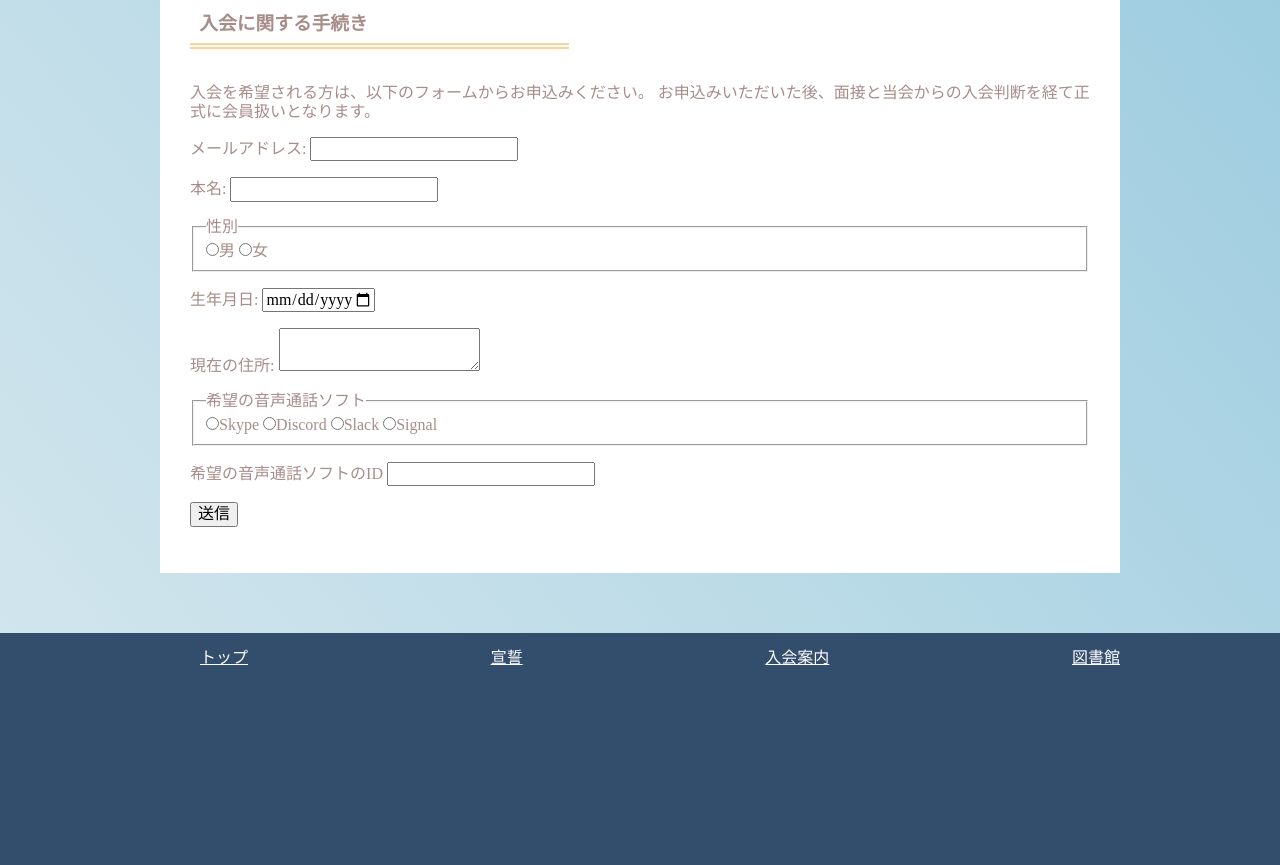
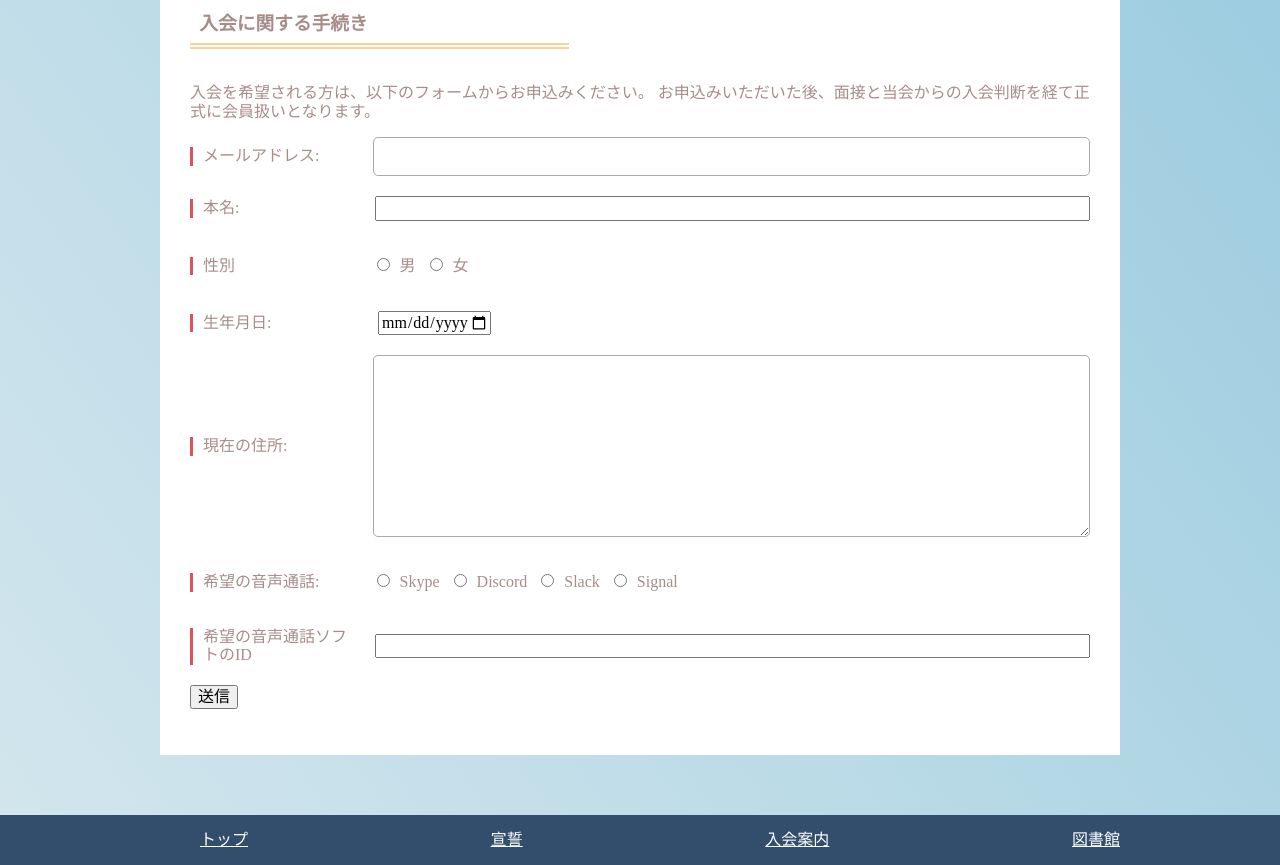
Before and after one commit to yuto-club/www, a plain HTML site: page joinus.html in a window 1280 px wide. Shown: the part 488-1353 px from the top of the page. Drawn offline with Linux system fonts and the light colour scheme.

Commit message:
フォームのCSS適用

```diff
--- a/joinus.html
+++ b/joinus.html
@@ -42,55 +42,46 @@
                 お<ruby>申込<rt>もうしこ</rt></ruby>みいただいた<ruby>後<rt>あと</rt></ruby>、<ruby>面接<rt>めんせつ</rt></ruby>と<ruby>当会<rt>とうかい</rt></ruby>からの<ruby>入会判断<rt>にゅうかいはんだん</rt></ruby>を<ruby>経<rt>へ</rt></ruby>て<ruby>正式<rt>せいしき</rt></ruby>に<ruby>会員扱<rt>かいいんあつか</rt></ruby>いとなります。
                 </p>
                 <form name="contact" method="POST" data-netlify="true">
-                <p>
-                <label>メールアドレス:
-                    <input type="email" name="email" required/>
-                </label>
-                </p>
-
-                <p>
-                <label><ruby>本名<rt>ほんみょう</rt></ruby>:
-                    <input type="text" id="name" name="name"required/>
-                </label>
-                </p>
-
-                <p>
-                <fieldset>
-                    <legend><ruby>性別<rt>せいべつ</rt></ruby></legend>
-                    <label><input type="radio" name="sex" value="male"><ruby>男<rt>おとこ</rt></ruby></label>
-                    <label><input type="radio" name="sex" value="female"><ruby>女<rt>おんな</rt></ruby></label>
-                </fieldset>
-                </p>
-
-                <p>
-                <label><ruby>生年月日<rt>せいねんがっぴ</rt></ruby>:
+                </form>
+                <div class="item">
+                    <label class="label">メールアドレス:</label>
+                    <input class="inputs" type="email" name="email" required/>
+                </div>
+                <div class="item">
+                    <label class="label"><ruby>本名<rt>ほんみょう</rt></ruby>:</label>
+                    <input class="inputs" type="text" name="name"required/>
+                </div>
+                <div class="item">
+                    <p class="label"><ruby>性別<rt>せいべつ</rt></ruby></p>
+                    <div class="inputs">
+                        <input type="radio" name="sex" value="male"><label><ruby>男<rt>おとこ</rt></ruby></label></input>
+                        <input type="radio" name="sex" value="female"><label><ruby>女<rt>おんな</rt></ruby></label></input>
+                    </div>
+                </div>
+                <div class="item">
+                    <label class="label"><ruby>生年月日<rt>せいねんがっぴ</rt></ruby>:</label>
                     <input type="date" name="birthday" min="1960-01-01" max="2019-12-31" required/>
-                </label>
-                </p>
-
-                <p>
-                <label><ruby>現在<rt>げんざい</rt></ruby>の<ruby>住所<rt>じゅうしょ</rt></ruby>:
-                    <textarea name="address"required></textarea>
-                </label>
-                </p>
-                <p>
-                <fieldset>
-                    <legend><ruby>希望<rt>きぼう</rt></ruby>の<ruby>音声通話<rt>おんせいつうわ</rt></ruby>ソフト</legend>
-                    <label><input type="radio" name="messenger" value="skype">Skype</label>
-                    <label><input type="radio" name="messenger" value="discord">Discord</label>
-                    <label><input type="radio" name="messenger" value="slack">Slack</label>
-                    <label><input type="radio" name="messenger" value="signal">Signal</label>
-                </fieldset>
-                </p>
-                <p>
-                <label><ruby>希望<rt>きぼう</rt></ruby>の<ruby>音声通話<rt>おんせいつうわ</rt></ruby>ソフトのID
-                    <input type="text" name="messengerid"required />
-                </label>
-                </p>
+                </div>
+                <div class="item">
+                    <label class="label"><ruby>現在<rt>げんざい</rt></ruby>の<ruby>住所<rt>じゅうしょ</rt></ruby>:</label>
+                    <textarea class="inputs"></textarea>
+                </div>
+                <div class="item">
+                    <p class="label"><ruby>希望<rt>きぼう</rt></ruby>の<ruby>音声通話<rt>おんせいつうわ</rt></ruby>:</p>
+                    <div class="inputs">
+                        <input type="radio" name="messanger" value="skype"><label>Skype</label></input>
+                        <input type="radio" name="messanger" value="discord"><label>Discord</label></input>
+                        <input type="radio" name="messanger" value="slack"><label>Slack</label></input>
+                        <input type="radio" name="messanger" value="signal"><label>Signal</label></input>
+                    </div>
+                </div>
+                <div class="item">
+                    <label class="label"><ruby>希望<rt>きぼう</rt></ruby>の<ruby>音声通話<rt>おんせいつうわ</rt></ruby>ソフトのID</label>
+                    <input class="inputs" type="text" name="messangerid"required/>
+                </div>
                 <p>
                 <input type="submit" value="送信" />
-                </p>
-            </form>
+                <p>
             </main>
         </div>
         <footer>
--- a/styles/main.css
+++ b/styles/main.css
@@ -113,7 +113,7 @@ rt {
   left: 40px;
 }
 footer {
-    min-height: 50vh;
+    min-height: 400px;
     margin-top: 60px;
     background: #334D6D;
 
@@ -167,3 +167,55 @@ footer ul li a{
 table{
     margin-top: 10px;
 }
+form{
+  width:460px;
+  margin:0 auto;
+}
+.item{
+  overflow: hidden;
+  margin-bottom: 20px;
+  display:flex;
+  align-items:center;
+}
+.label{
+  float: left;
+  margin-right: 20px;
+  width:155px;
+  border-left: solid 3px #e0505d;
+  padding-left: 10px;
+}
+.inputs{
+  float: left;
+  width:80%;
+}
+form input[type="text"],input[type="email"]{
+  border: solid 1px #aaa;
+  border-radius:5px;
+  padding:10px;
+  font-size: 15px;
+}
+textarea{
+  border: solid 1px #aaa;
+  border-radius:5px;
+  padding: 10px;
+  height: 160px;
+  font-size: 15px;
+}
+.btn-area{
+  text-align: center;
+}
+form input[type="submit"]{
+  background: #e0505c;
+  border: none;
+  color: white;
+  font-size:17px;
+  font-weight:bold;
+  padding: 10px 20px;
+  margin: 30px 250px;
+  width:50%;
+}
+
+.inputs label {
+    margin-left:10px;
+    margin-right:10px;
+}
```
Lines whose indentation alone changed are shown as unchanged.
